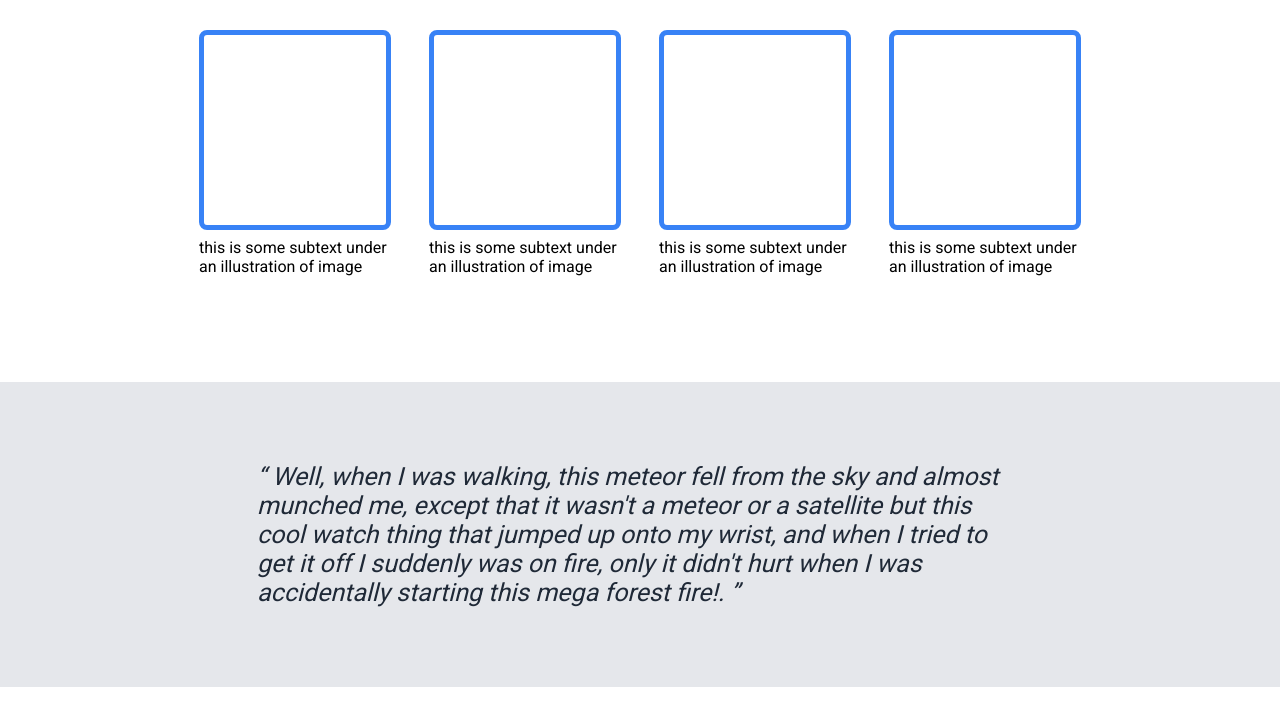
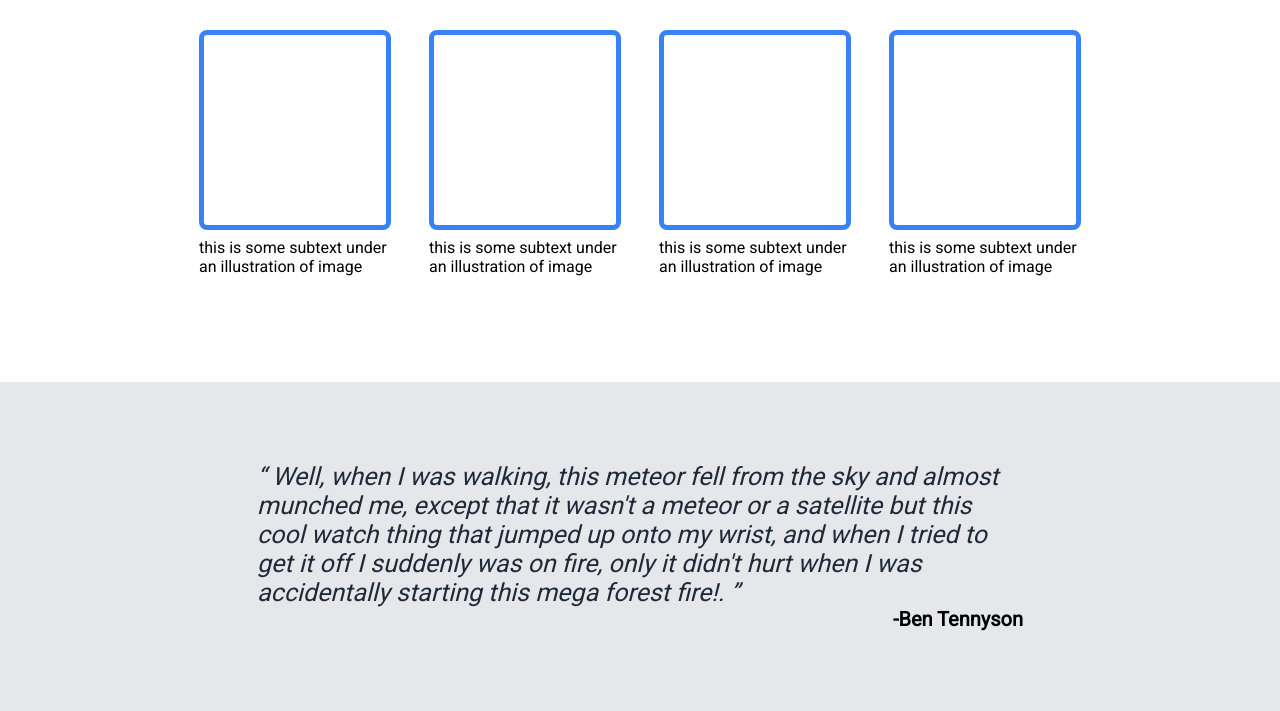
Before and after one commit to gnanaprakash2918/Landing-Page, a plain HTML site: page index.html in a window 1280 px wide. Shown: the part 595-1306 px from the top of the page. Before the commit the page ends 1282 px from the top, so only its background shows below. Drawn offline with Linux system fonts and the light colour scheme.

Commit message:
Added quotes by

```diff
--- a/index.html
+++ b/index.html
@@ -79,6 +79,8 @@
           it off I suddenly was on fire, only it didn't hurt when I was
           accidentally starting this mega forest fire!.
         </q>
+
+        <p class="quotes-by"><strong>-Ben Tennyson</strong></p>
       </div>
     </div>
   </body>
--- a/style.css
+++ b/style.css
@@ -168,3 +168,9 @@ a {
   font-style: italic;
   color: #1f2937;
 }
+
+.quotes-by {
+  display: flex;
+  font-size: 20px;
+  justify-content: flex-end;
+}
```
